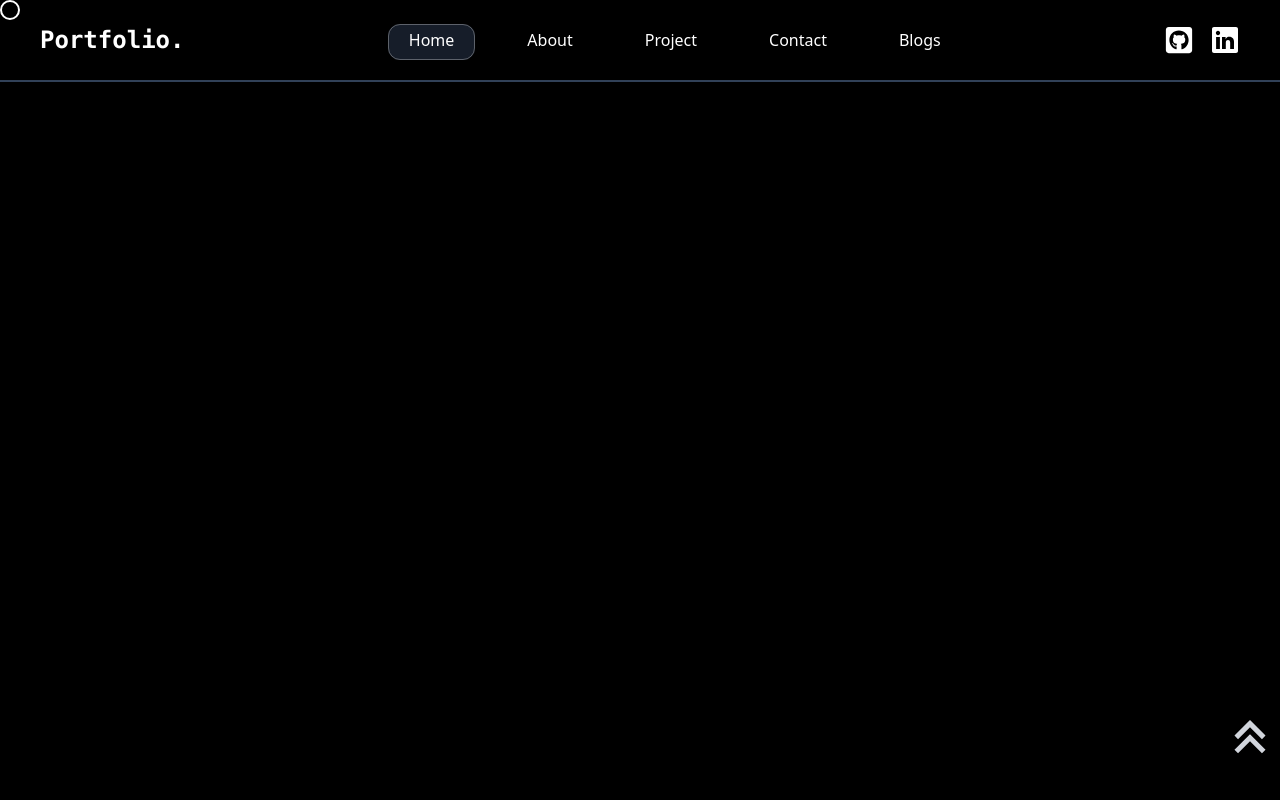
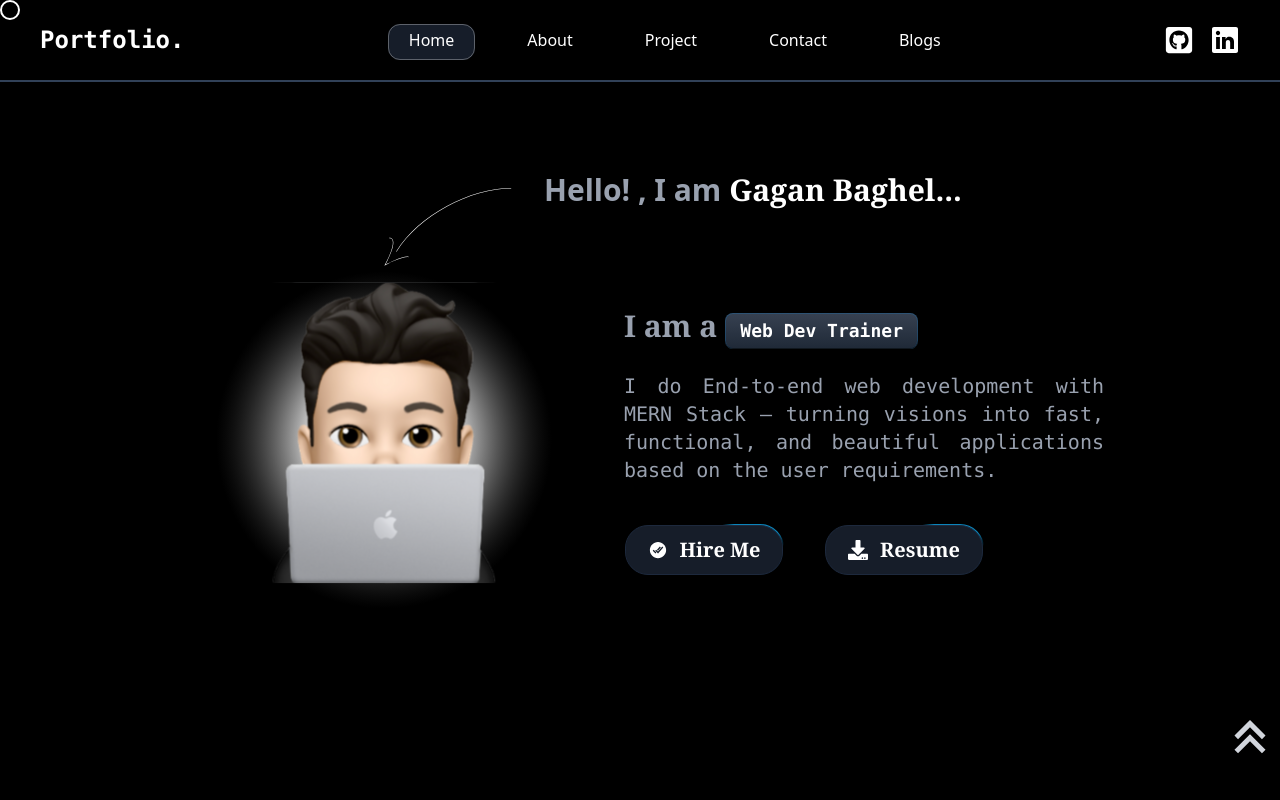
Before and after one commit to itsgaganbaghel/Portfolio, a React (Vite) app: page / in a window 1280 px wide. Shown: the top 800 px of the page. Built offline with nearby package versions, Linux system fonts and the light colour scheme.

Commit message:
fix the herosection animation

```diff
--- a/src/Components/HomeComponents/HeroSection.jsx
+++ b/src/Components/HomeComponents/HeroSection.jsx
@@ -11,7 +11,7 @@ import { Button } from "../utilities/Moving-border";
 import { NavLink } from "react-router-dom";
 
 const HeroSection = () => {
-  let [isOpen, setIsOpen] = useState(true);
+  let [isOpen, setIsOpen] = useState(false);
   let toggleHeroSection = () => {
     setIsOpen(!isOpen);
   };
```
